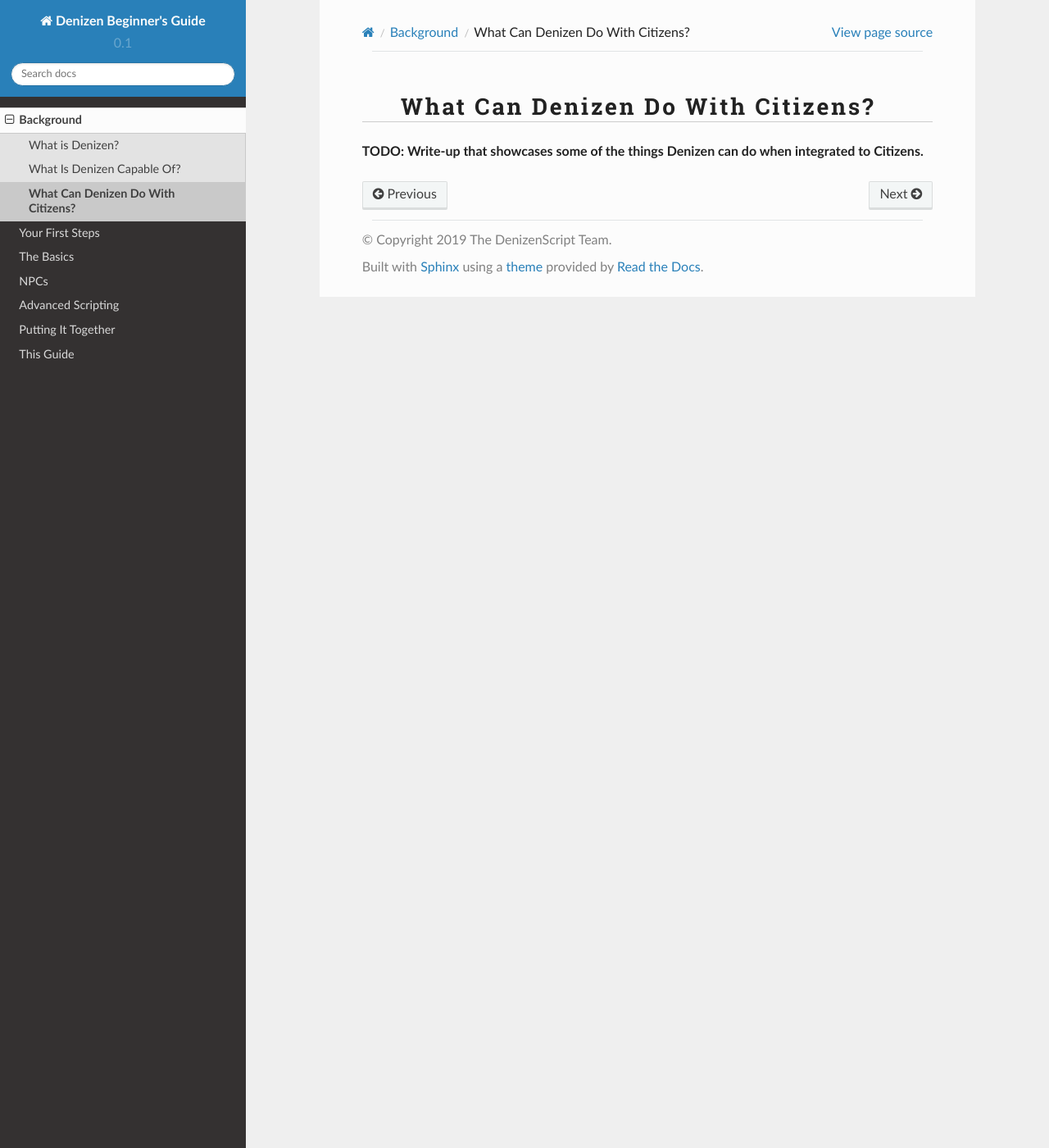
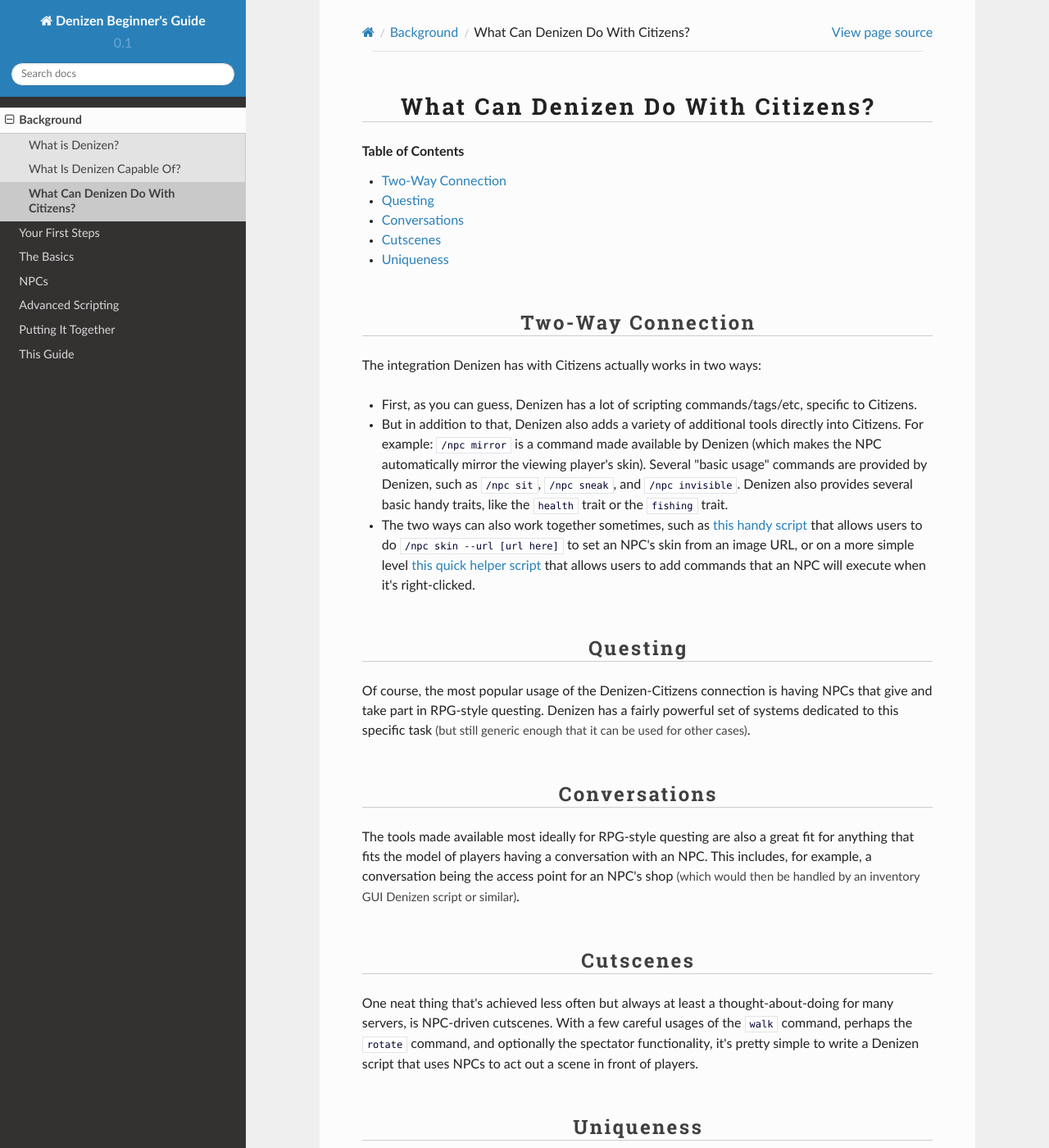
Before and after one commit to DenizenScript/Denizen-Beginners-Guide, a Sphinx documentation site: the page built from source/guides/background/denizen-citizens.md, in a window 1280 px wide and 1400 px high. Shown: the whole window at 82% size. Built offline with Sphinx 7.4.7 and the Read the Docs theme 2.0.0, drawn with Linux system fonts in a browser that asks for light colours; some of the changed text lies outside the part shown.

Commit message:
initial citizens capability writeup

````diff
--- a/source/guides/background/denizen-citizens.md
+++ b/source/guides/background/denizen-citizens.md
@@ -1,4 +1,33 @@
 What Can Denizen Do With Citizens?
 ----------------------------------
 
-**TODO: Write-up that showcases some of the things Denizen can do when integrated to Citizens.**
+```eval_rst
+.. contents:: Table of Contents
+    :local:
+```
+
+### Two-Way Connection
+
+The integration Denizen has with Citizens actually works in two ways:
+
+- First, as you can guess, Denizen has a lot of scripting commands/tags/etc, specific to Citizens.
+
+- But in addition to that, Denizen also adds a variety of additional tools directly into Citizens. For example: `/npc mirror` is a command made available by Denizen (which makes the NPC automatically mirror the viewing player's skin). Several "basic usage" commands are provided by Denizen, such as `/npc sit`, `/npc sneak`, and `/npc invisible`. Denizen also provides several basic handy traits, like the `health` trait or the `fishing` trait.
+
+- The two ways can also work together sometimes, such as [this handy script](https://forum.denizenscript.com/viewtopic.php?f=13&t=133) that allows users to do `/npc skin --url [url here]` to set an NPC's skin from an image URL, or on a more simple level [this quick helper script](https://forum.denizenscript.com/viewtopic.php?f=13&t=149) that allows users to add commands that an NPC will execute when it's right-clicked.
+
+### Questing
+
+Of course, the most popular usage of the Denizen-Citizens connection is having NPCs that give and take part in RPG-style questing. Denizen has a fairly powerful set of systems dedicated to this specific task <span class="parens">(but still generic enough that it can be used for other cases)</span>.
+
+### Conversations
+
+The tools made available most ideally for RPG-style questing are also a great fit for anything that fits the model of players having a conversation with an NPC. This includes, for example, a conversation being the access point for an NPC's shop <span class="parens">(which would then be handled by an inventory GUI Denizen script or similar)</span>.
+
+### Cutscenes
+
+One neat thing that's achieved less often but always at least a thought-about-doing for many servers, is NPC-driven cutscenes. With a few careful usages of the `walk` command, perhaps the `rotate` command, and optionally the spectator functionality, it's pretty simple to write a Denizen script that uses NPCs to act out a scene in front of players.
+
+### Uniqueness
+
+With Citizens on your server, you have statues. If you install Sentinel, you can have some guards. With Denizen included, you can have a unique server that feels truly alive. The only limit is how much dialogue/cutscene pathing/etc. you're willing to write!
````
Also changed, not shown: source/guides/background/denizen-capability.md (+4 -0 lines).
